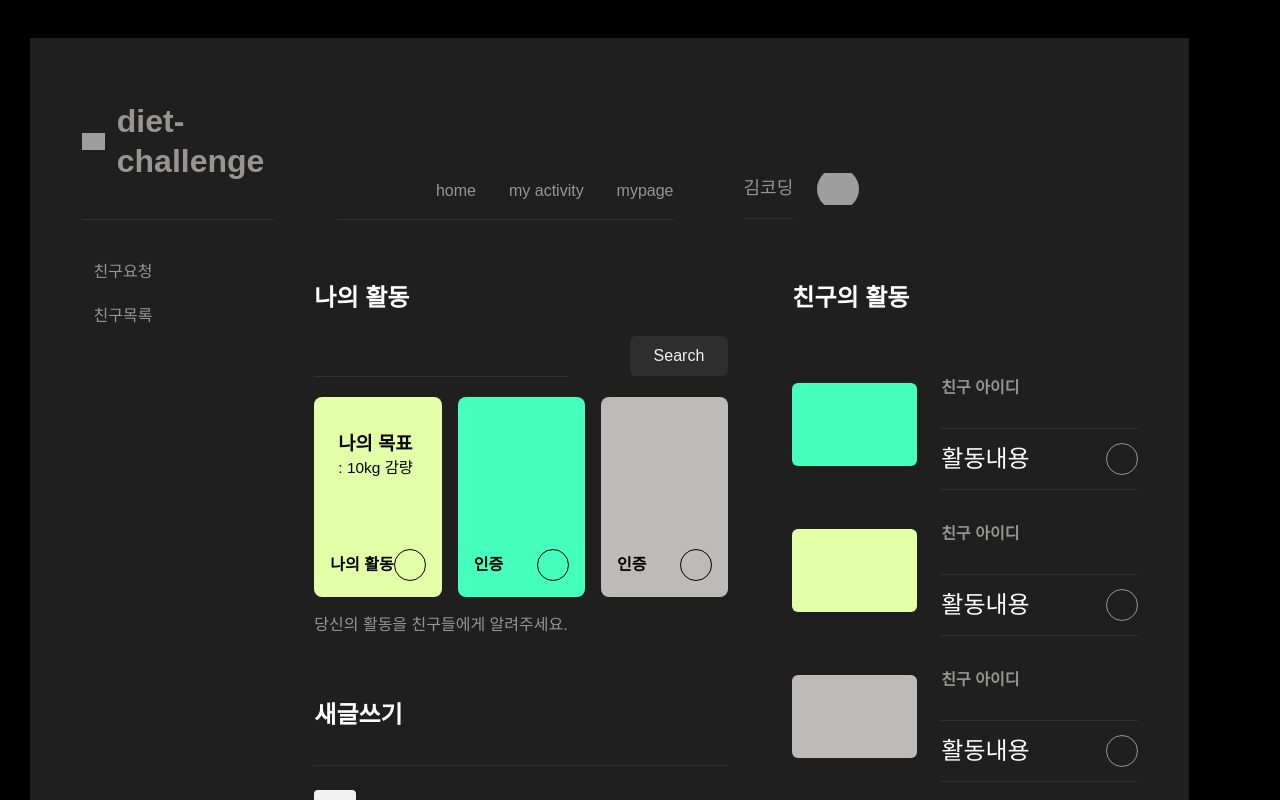
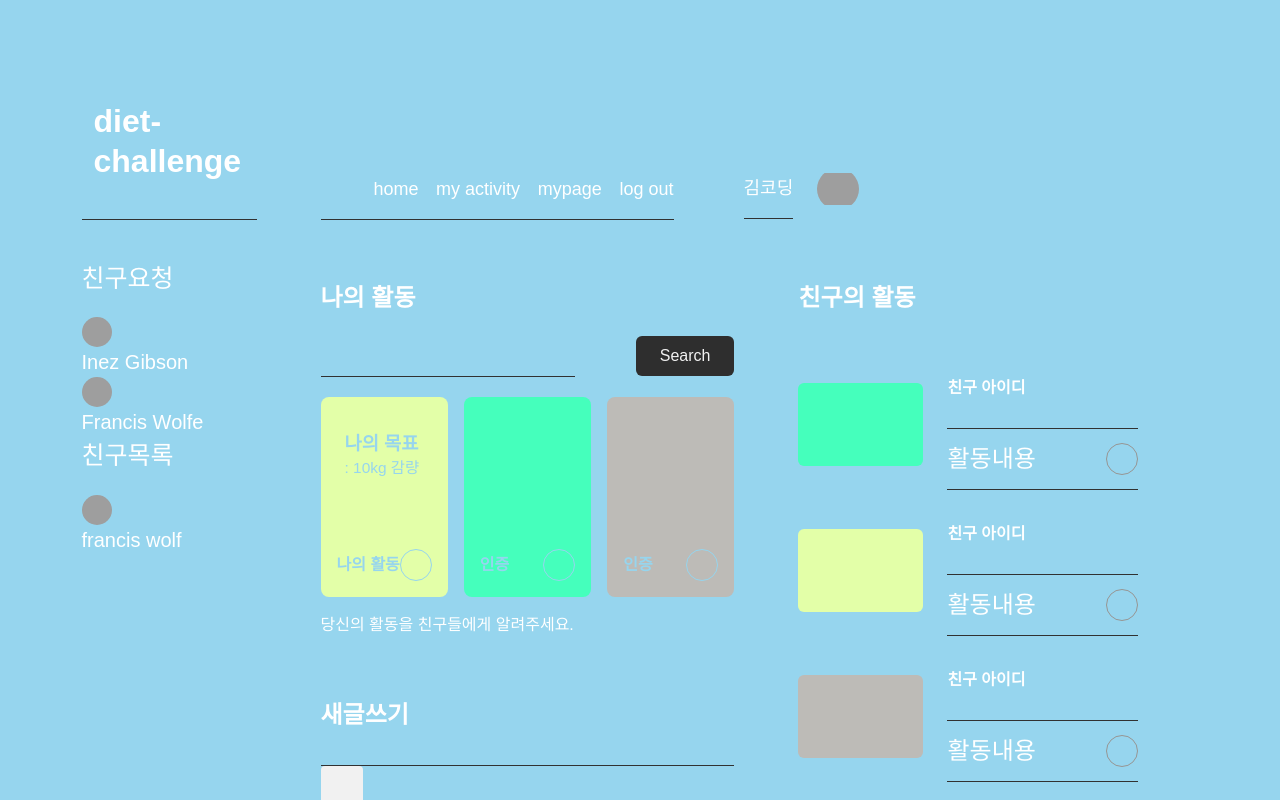
Before and after one commit to codestates/diet-challenge, a React (Create React App) app in the folder client/: page / in a window 1280 px wide. Shown: the top 800 px of the page. Built offline with nearby package versions, Linux system fonts and the light colour scheme; grey boxes are pictures that could not be loaded.

Commit message:
css수정

```diff
--- a/client/src/App.css
+++ b/client/src/App.css
@@ -1,8 +1,7 @@
-
 
 :root {
-	--c-gray-900: #000000;
-	--c-gray-800: #1f1f1f;
+  --c-gray-900: #96d5ee;
+  --c-gray-800: #96d5ee;
   --c-gray-700: #2e2e2e;
   --c-gray-600: #313131;
   --c-gray-500: #969593;
@@ -10,15 +9,12 @@
   --c-gray-300: #bdbbb7;
   --c-gray-200: #f1f1f1;
   --c-gray-100: #ffffff;
-
   --c-green-500: #45ffbc;
   --c-olive-500: #e3ffa8;
-
   --c-white: var(--c-gray-100);
-
   --c-text-primary: var(--c-gray-100);
   --c-text-secondary: var(--c-gray-200);
-	--c-text-tertiary: var(--c-gray-500);
+  --c-text-tertiary: var(--c-gray-100);
 }
 
 body {
@@ -44,6 +40,10 @@ img {
   max-width: 100%;
 }
 
+.username {
+  color: var(--main-color);
+  font-size: 20px;
+ }
 button,
 select,
 input,
@@ -61,6 +61,18 @@ a {
   margin-left: auto;
   margin-right: auto;
 }
+.side-title{
+  padding: 0 0 20px;
+  font-size: 25px;
+}
+.user-img {
+  border-radius: 50%;
+  width: 30px;
+  height: 30px;
+  margin-right: 16px;
+  object-fit: cover;
+  object-position: center;
+}
 
 .app {
   min-height: 80vh;
@@ -74,22 +86,21 @@ a {
 
 .app-header {
   display: grid;
-	grid-template-columns: minmax(min-content, 175px) minmax(max-content, 1fr) minmax(
-			max-content,
-			400px
-		);
+  grid-template-columns: minmax(min-content, 175px) minmax(max-content, 1fr) minmax(max-content, 400px);
   column-gap: 4rem;
   align-items: flex-end;
+}
 @media (max-width: 1200px) {
+  .app-header {
     display: flex;
     align-items: center;
     justify-content: space-between;
-		border-bottom: 1px solid var(--c-gray-600);
+    border-bottom: 2px solid var(--c-gray-100);
   }
 }
 
+@media (max-width: 100px) {
   .app-header-navigation {
-	@media (max-width: 1200px) {
     display: none;
   }
 }
@@ -97,7 +108,9 @@ a {
 .app-header-actions {
   display: flex;
   align-items: center;
+}
 @media (max-width: 1200px) {
+  .app-header-actions {
     display: none;
   }
 }
@@ -107,15 +120,16 @@ a {
   border-left: 1px solid var(--c-gray-600);
   margin-left: 2rem;
   padding-left: 2rem;
-
-	& > * + * {
+}
+.app-header-actions-buttons > * + * {
   margin-left: 1rem;
-	}
 }
 
 .app-header-mobile {
   display: none;
+}
 @media (max-width: 1200px) {
+  .app-header-mobile {
     display: flex;
   }
 }
@@ -123,19 +137,16 @@ a {
 .app-body {
   height: 100%;
   display: grid;
-	grid-template-columns: minmax(min-content, 175px) minmax(max-content, 1fr) minmax(
-			min-content,
-			400px
-		);
-
+  grid-template-columns: minmax(min-content, 175px) minmax(max-content, 1fr) minmax(min-content, 400px);
   column-gap: 4rem;
   padding-top: 2.5rem;
-
+}
 @media (max-width: 1200px) {
+  .app-body {
     grid-template-columns: 1fr;
-		& > * {
+  }
+  .app-body > * {
     margin-bottom: 3.5rem;
-		}
   }
 }
 
@@ -143,34 +154,32 @@ a {
   display: flex;
   flex-direction: column;
   justify-content: space-between;
+}
 @media (max-width: 1200px) {
+  .app-body-navigation {
     display: none;
   }
 }
 
-.app-body-sidebar {
-}
-
 .footer {
   margin-top: auto;
-	h1 {
+}
+.footer h1 {
   font-size: 1.5rem;
   line-height: 1.125;
   display: flex;
   align-items: flex-start;
-		small {
+}
+.footer h1 small {
   font-size: 0.5em;
   margin-left: 0.25em;
 }
-	}
-
-	div {
+.footer div {
   border-top: 1px solid var(--c-gray-600);
   margin-top: 1.5rem;
   padding-top: 1rem;
   font-size: 0.75rem;
   color: var(--c-text-tertiary);
-	}
 }
 
 .logo {
@@ -179,7 +188,9 @@ a {
   padding-bottom: 1rem;
   padding-top: 1rem;
   border-bottom: 1px solid var(--c-gray-600);
+}
 @media (max-width: 1200px) {
+  .logo {
     border-bottom: 0;
   }
 }
@@ -197,12 +208,12 @@ a {
   flex-direction: column;
   line-height: 1.25;
   margin-left: 0.75rem;
-	span:first-child {
+}
+.logo-title span:first-child {
   color: var(--c-text-primary);
 }
-	span:last-child {
+.logo-title span:last-child {
   color: var(--c-text-tertiary);
-	}
 }
 
 .navigation {
@@ -210,32 +221,27 @@ a {
   flex-direction: column;
   align-items: flex-start;
   color: var(--c-text-tertiary);
-	a {
+}
+.navigation a {
   display: flex;
   align-items: center;
   text-decoration: none;
   transition: 0.25s ease;
-
-		* {
+}
+.navigation a * {
   transition: 0.25s ease;
 }
-
-		i {
+.navigation a i {
   margin-right: 0.75rem;
   font-size: 1.25em;
   flex-shrink: 0;
 }
-
-		& + a {
+.navigation a + a {
   margin-top: 1.25rem;
 }
-
-		&:hover,
-		&:focus {
+.navigation a:hover, .navigation a:focus {
   transform: translateX(4px);
   color: var(--c-text-primary);
-		}
-	}
 }
 
 .tabs {
@@ -243,21 +249,19 @@ a {
   justify-content: space-between;
   color: var(--c-text-tertiary);
   border-bottom: 1px solid var(--c-gray-600);
-
-	a {
+}
+.tabs a {
+  font-size: large;
   padding-top: 1rem;
   padding-bottom: 1rem;
   text-decoration: none;
   border-top: 2px solid transparent;
   display: inline-flex;
   transition: 0.25s ease;
-		&.active,
-		&:hover,
-		&:focus {
+}
+.tabs a.active, .tabs a:hover, .tabs a:focus {
   color: var(--c-text-primary);
   border-color: var(--c-text-primary);
-		}
-	}
 }
 
 .user-profile {
@@ -268,16 +272,14 @@ a {
   cursor: pointer;
   color: var(--c-text-tertiary);
   transition: 0.25s ease;
-
-	&:hover,
-	&:focus {
+}
+.user-profile:hover, .user-profile:focus {
   color: var(--c-text-primary);
-		span:last-child {
+}
+.user-profile:hover span:last-child, .user-profile:focus span:last-child {
   box-shadow: 0 0 0 4px var(--c-gray-800), 0 0 0 5px var(--c-text-tertiary);
 }
-	}
-
-	span:first-child {
+.user-profile span:first-child {
   display: flex;
   font-size: 1.125rem;
   padding-top: 1rem;
@@ -285,8 +287,7 @@ a {
   border-bottom: 1px solid var(--c-gray-600);
   font-weight: 300;
 }
-
-	span:last-child {
+.user-profile span:last-child {
   transition: 0.25s ease;
   display: flex;
   justify-content: center;
@@ -297,7 +298,6 @@ a {
   overflow: hidden;
   margin-left: 1.5rem;
   flex-shrink: 0;
-	}
 }
 
 .icon-button {
@@ -314,21 +314,18 @@ a {
   cursor: pointer;
   transition: 0.25s ease;
   flex-shrink: 0;
-	&.large {
+}
+.icon-button.large {
   width: 42px;
   height: 42px;
   font-size: 1.25em;
 }
-
-	i {
+.icon-button i {
   transition: 0.25s ease;
 }
-
-	&:hover,
-	&:focus {
+.icon-button:hover, .icon-button:focus {
   background-color: var(--c-gray-600);
   box-shadow: 0 0 0 4px var(--c-gray-800), 0 0 0 5px var(--c-text-tertiary);
-	}
 }
 
 .tiles {
@@ -337,7 +334,9 @@ a {
   column-gap: 1rem;
   row-gap: 1rem;
   margin-top: 1.25rem;
+}
 @media (max-width: 700px) {
+  .tiles {
     grid-template-columns: repeat(1, 1fr);
   }
 }
@@ -353,52 +352,46 @@ a {
   justify-content: space-between;
   position: relative;
   transition: 0.25s ease;
-
-	&:hover {
+}
+.tile:hover {
   transform: translateY(-5px);
 }
-
-	&:focus-within {
+.tile:focus-within {
   box-shadow: 0 0 0 2px var(--c-gray-800), 0 0 0 4px var(--c-olive-500);
 }
-
-	&:nth-child(2) {
+.tile:nth-child(2) {
   background-color: var(--c-green-500);
-		&:focus-within {
+}
+.tile:nth-child(2):focus-within {
   box-shadow: 0 0 0 2px var(--c-gray-800), 0 0 0 4px var(--c-green-500);
 }
+.tile:nth-child(3) {
+  background-color: var(--c-gray-300);
 }
-	&:nth-child(3) {
-		background-color: var(--c-gray-300);
-		&:focus-within {
+.tile:nth-child(3):focus-within {
   box-shadow: 0 0 0 2px var(--c-gray-800), 0 0 0 4px var(--c-gray-300);
 }
-	}
-
-	a {
+.tile a {
   text-decoration: none;
   display: flex;
   align-items: center;
   justify-content: space-between;
   font-weight: 600;
-
-		.icon-button {
+}
+.tile a .icon-button {
   color: inherit;
   border-color: inherit;
-			&:hover,
-			&:focus {
+}
+.tile a .icon-button:hover, .tile a .icon-button:focus {
   background-color: transparent;
-				i {
+}
+.tile a .icon-button:hover i, .tile a .icon-button:focus i {
   transform: none;
 }
-			}
-		}
-
-		&:focus {
+.tile a:focus {
   box-shadow: none;
 }
-
-		&:after {
+.tile a:after {
   content: "";
   display: block;
   position: absolute;
@@ -407,48 +400,43 @@ a {
   right: 0;
   bottom: 0;
 }
-	}
-}
 
 .tile-header {
   display: flex;
   align-items: center;
-	i {
+}
+.tile-header i {
   font-size: 2.5em;
 }
-
-	h3 {
+.tile-header h3 {
   display: flex;
   flex-direction: column;
   line-height: 1.375;
   margin-left: 0.5rem;
-		span:first-child {
+}
+.tile-header h3 span:first-child {
   font-weight: 600;
 }
-
-		span:last-child {
+.tile-header h3 span:last-child {
   font-size: 0.825em;
   font-weight: 200;
 }
-	}
-}
 
-.service-section {
-	& > h2 {
+.service-section > h2 {
   font-size: 1.5rem;
   margin-bottom: 1.25rem;
-	}
 }
 
 .service-section-header {
   display: flex;
   align-items: center;
   justify-content: space-between;
-	& > * + * {
+}
+.service-section-header > * + * {
   margin-left: 1.25rem;
 }
-
 @media (max-width: 1000px) {
+  .service-section-header {
     display: none;
   }
 }
@@ -462,7 +450,8 @@ a {
   display: flex;
   flex-grow: 1;
   position: relative;
-	input {
+}
+.search-field input {
   width: 100%;
   padding-top: 0.5rem;
   padding-bottom: 0.5rem;
@@ -471,20 +460,19 @@ a {
   background-color: transparent;
   padding-left: 1.5rem;
 }
-
-	i {
+.search-field i {
   position: absolute;
   left: 0;
   top: 50%;
   transform: translateY(-50%);
-	}
 }
 
 .dropdown-field {
   display: flex;
   flex-grow: 1;
   position: relative;
-	select {
+}
+.dropdown-field select {
   width: 100%;
   padding-top: 0.5rem;
   padding-bottom: 0.5rem;
@@ -496,13 +484,11 @@ a {
   color: var(--c-text-tertiary);
   width: 100%;
 }
-
-	i {
+.dropdown-field i {
   position: absolute;
   right: 0;
   top: 50%;
   transform: translateY(-50%);
-	}
 }
 
 .flat-button {
@@ -513,15 +499,16 @@ a {
   color: var(--c-text-secondary);
   transition: 0.25s ease;
   cursor: pointer;
-	&:hover,
-	&:focus {
+}
+.flat-button:hover, .flat-button:focus {
   background-color: var(--c-gray-600);
-	}
 }
 
 .mobile-only {
   display: none;
+}
 @media (max-width: 1000px) {
+  .mobile-only {
     display: inline-flex;
   }
 }
@@ -536,9 +523,9 @@ a {
   width: 100%;
   padding-bottom: 0.75rem;
   border-bottom: 1px solid var(--c-gray-600);
-	h2 {
+}
+.transfer-section-header h2 {
   font-size: 1.5rem;
-	}
 }
 
 .payments {
@@ -550,15 +537,15 @@ a {
 .payment {
   display: flex;
   align-items: center;
-	& + * {
+}
+.payment + * {
   margin-top: 1rem;
-	}
 }
 
 .card {
   width: 125px;
   padding: 0.375rem;
-	aspect-ratio: 3 / 2;
+  aspect-ratio: 3/2;
   flex-shrink: 0;
   border-radius: 6px;
   color: var(--c-gray-800);
@@ -567,21 +554,18 @@ a {
   justify-content: space-between;
   font-size: 0.75rem;
   font-weight: 600;
-	&.green {
+}
+.card.green {
   background-color: var(--c-green-500);
 }
-
-	&.olive {
+.card.olive {
   background-color: var(--c-olive-500);
 }
-
-	&.gray {
+.card.gray {
   background-color: var(--c-gray-300);
 }
-
-	span:last-child {
+.card span:last-child {
   align-self: flex-end;
-	}
 }
 
 .payment-details {
@@ -589,12 +573,12 @@ a {
   width: 100%;
   flex-direction: column;
   margin-left: 1.5rem;
-	h3 {
+}
+.payment-details h3 {
   font-size: 1rem;
   color: var(--c-text-tertiary);
 }
-
-	div {
+.payment-details div {
   margin-top: 0.75rem;
   padding-top: 0.75rem;
   padding-bottom: 0.75rem;
@@ -604,11 +588,9 @@ a {
   align-items: center;
   justify-content: space-between;
   flex: 1;
-
-		span {
+}
+.payment-details div span {
   font-size: 1.5rem;
-		}
-	}
 }
 
 .filter-options {
@@ -618,17 +600,18 @@ a {
   display: flex;
   align-items: center;
   flex: 1 1 auto;
-
-	p {
-		& + * {
+}
+.filter-options p {
+  color: var(--c-text-tertiary);
+  font-size: 0.875rem;
+}
+.filter-options p + * {
   margin-left: auto;
   margin-right: 0.75rem;
 }
-		color: var(--c-text-tertiary);
-		font-size: 0.875rem;
 @media (max-width: 1000px) {
+  .filter-options p {
     display: none;
-		}
   }
 }
 
@@ -643,13 +626,15 @@ a {
   align-items: center;
   width: 100%;
   font-size: 0.875rem;
+}
 @media (max-width: 1000px) {
+  .transfer {
     align-items: flex-start;
     flex-direction: column;
   }
-	& + * {
+}
+.transfer + * {
   margin-top: 2rem;
-	}
 }
 
 .transfer-logo {
@@ -660,9 +645,9 @@ a {
   display: flex;
   align-items: center;
   justify-content: center;
-	img {
+}
+.transfer-logo img {
   width: 45%;
-	}
 }
 
 .transfer-details {
@@ -671,29 +656,34 @@ a {
   align-items: center;
   justify-content: space-between;
   flex: 1;
+}
 @media (max-width: 1000px) {
+  .transfer-details {
     flex-wrap: wrap;
     margin-left: 0;
     margin-top: 1rem;
   }
-	div {
+}
+.transfer-details div {
   width: calc(100% / 3 - 1rem);
+}
 @media (max-width: 1000px) {
+  .transfer-details div {
     width: 100%;
   }
-		& + div {
+}
+.transfer-details div + div {
   margin-left: 1rem;
+}
 @media (max-width: 1000px) {
+  .transfer-details div + div {
     margin-left: 0;
     margin-top: 1rem;
   }
 }
-	}
-
-	dd {
+.transfer-details dd {
   color: var(--c-text-tertiary);
   margin-top: 2px;
-	}
 }
 
 .transfer-number {
@@ -703,7 +693,9 @@ a {
   width: 15%;
   display: flex;
   justify-content: flex-end;
+}
 @media (max-width: 1000px) {
+  .transfer-number {
     margin-left: 0;
     margin-top: 1.25rem;
     width: 100%;
@@ -711,30 +703,27 @@ a {
   }
 }
 
-.payment-section {
-	& > h2 {
+.payment-section > h2 {
   font-size: 1.5rem;
-	}
 }
 
 .payment-section-header {
   display: flex;
   align-items: center;
   margin-top: 1rem;
-	p {
+}
+.payment-section-header p {
   color: var(--c-text-tertiary);
   font-size: 0.875rem;
 }
-
-	div {
+.payment-section-header div {
   padding-left: 1rem;
   margin-left: auto;
   display: flex;
   align-items: center;
-		& > * + * {
+}
+.payment-section-header div > * + * {
   margin-left: 0.5rem;
-		}
-	}
 }
 
 .card-button {
@@ -750,29 +739,26 @@ a {
   border: 2px solid var(--c-gray-600);
   color: var(--c-text-primary);
   cursor: pointer;
-	&.mastercard svg {
+}
+.card-button.mastercard svg {
   max-height: 15px;
 }
-
-	&:focus,
-	&:hover,
-	&.active {
+.card-button:focus, .card-button:hover, .card-button.active {
   color: var(--c-gray-800);
   background-color: var(--c-white);
   border-color: var(--c-white);
-	}
 }
 
 .faq {
   margin-top: 1.5rem;
   display: flex;
   flex-direction: column;
-	p {
+}
+.faq p {
   color: var(--c-text-tertiary);
   font-size: 0.875rem;
 }
-
-	div {
+.faq div {
   margin-top: 0.75rem;
   padding-top: 0.75rem;
   padding-bottom: 0.75rem;
@@ -781,20 +767,17 @@ a {
   font-size: 0.875rem;
   display: flex;
   align-items: center;
-
-		label {
+}
+.faq div label {
   padding-right: 1rem;
   margin-right: 1rem;
   border-right: 1px solid var(--c-gray-600);
 }
-
-		input {
+.faq div input {
   border: 0;
   background-color: transparent;
   padding: 0.25em 0;
   width: 100%;
-		}
-	}
 }
 
 .payment-section-footer {
@@ -811,10 +794,9 @@ a {
   background-color: transparent;
   transition: 0.25s ease;
   cursor: pointer;
-	&:focus,
-	&:hover {
+}
+.save-button:focus, .save-button:hover {
   color: var(--c-white);
-	}
 }
 
 .settings-button {
@@ -827,22 +809,19 @@ a {
   margin-left: 1.5rem;
   cursor: pointer;
   transition: 0.25s ease;
-	i {
+}
+.settings-button i {
   margin-right: 0.5rem;
 }
-	&:focus,
-	&:hover {
+.settings-button:focus, .settings-button:hover {
   color: var(--c-white);
 }
-}
 
-input,
-select,
-a,
-textarea,
-button {
-	&:focus {
+input:focus,
+select:focus,
+a:focus,
+textarea:focus,
+button:focus {
   outline: 0;
   box-shadow: 0 0 0 2px var(--c-gray-800), 0 0 0 4px var(--c-gray-300);
 }
-}
--- a/client/src/pages/main.js
+++ b/client/src/pages/main.js
@@ -10,9 +10,7 @@ function Main(){
           <header className="app-header">
             <div className="app-header-logo">
               <div className="logo">
-                <span className="logo-icon">
-                  <img src="https://assets.codepen.io/285131/almeria-logo.svg" />
-                </span>
+
                 <h1 className="logo-title">
                   <span>diet-challenge</span>
                 </h1>
@@ -35,6 +33,9 @@ function Main(){
                 <a href="#">
                   mypage
                 </a>
+                <a href="#">
+                  log out
+                </a>
               </div>
             </div>
             <div className="app-header-actions">
@@ -55,16 +56,35 @@ function Main(){
           </header>
           <div className="app-body">
             <div className="app-body-navigation">
+              <div class="side-wrapper">
+              <div className="side-wrapper">
+        <div className="side-menu">
+          <div className="side-title">친구요청</div>
+          <div className="user">
+            <img src="https://images.unsplash.com/photo-1535713875002-d1d0cf377fde?ixlib=rb-1.2.1&ixid=eyJhcHBfaWQiOjEyMDd9&auto=format&fit=crop&w=1400&q=80" alt="" className="user-img" />
+            <div className="username">Inez Gibson</div>
+          </div>
+          <div className="user">
+            <img src="https://images.unsplash.com/photo-1438761681033-6461ffad8d80?ixlib=rb-0.3.5&q=80&fm=jpg&crop=entropy&cs=tinysrgb&w=200&fit=max&s=046c29138c1335ef8edee7daf521ba50" alt="" className="user-img" />
+            <div className="username">Francis Wolfe</div>
+          </div>
+        </div></div>
+        <div></div>
+                  <div class="side-menu">
+                      <div class="side-title">
+                          친구목록
+                      </div>
+                      <img src="https://images.unsplash.com/photo-1438761681033-6461ffad8d80?ixlib=rb-0.3.5&q=80&fm=jpg&crop=entropy&cs=tinysrgb&w=200&fit=max&s=046c29138c1335ef8edee7daf521ba50" alt="" className="user-img" />
+
+                  <div class="username">
+                        francis wolf
+                  </div>
+                  </div>
+              </div>
               <nav className="navigation">
-                <a href="#">
-                  <i className="ph-browsers" />
-                  <span>친구요청</span>
-                </a>
-                <a href="#">
-                  <i className="ph-file-text" />
-                  <span>친구목록</span>
-                </a>
-              </nav>
+
+
+                </nav>
             </div>
             <div className="app-body-main-content">
               <section className="service-section">
@@ -141,22 +161,9 @@ function Main(){
                     <i className="ph-plus" />
                   </div>
                 </div>
-                <div className="transfers">
-                  <div className="transfer">
-                    <div className="transfer-logo">
-                    </div>
-                    <div>
-                      <dt />
-                      <dd />
-                    </div>
-                    <div>
-                      <dt />
-                      <dd />
-                    </div>
-                    <div>
-                      <dt />
-                      <dd />
-                    </div>
+                <div className="pictures">
+                  <div className="picture">
+
                     <div className="transfer-number">
                     </div>
                   </div>
```
Lines whose indentation alone changed are shown as unchanged.
